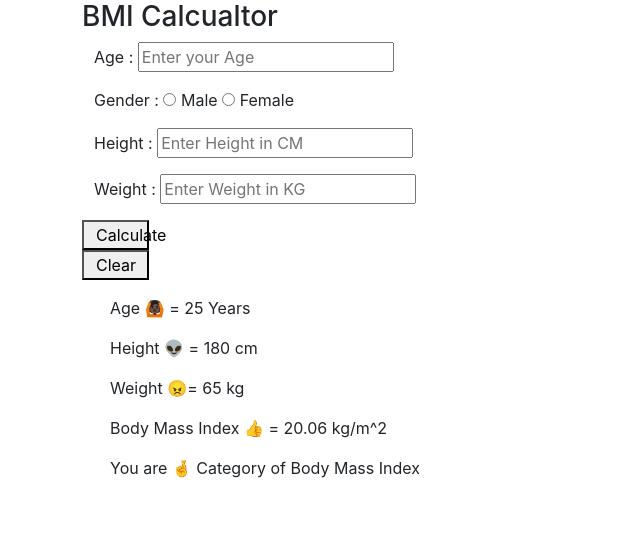
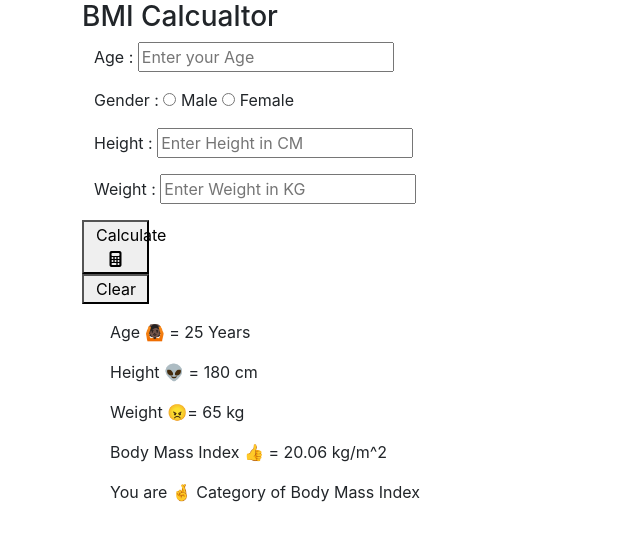
Before and after one commit to sagarpuniyani/calculatorapp, a React (Create React App) app: page / in a window 1280 px wide. Shown: the top 540 px of the page, without its empty margins (0-640 px from the left). Built offline with nearby package versions, Linux system fonts and the light colour scheme.

Commit message:
Icons Are Inserted

```diff
--- a/public/index.html
+++ b/public/index.html
@@ -22,7 +22,7 @@
     <noscript>You need to enable JavaScript to run this app.</noscript>
     <div id="root"></div>
 
-
+    <script src="https://kit.fontawesome.com/a685c906dc.js" crossorigin="anonymous"></script>
 
   </body>
 </html>
--- a/src/components/Button.jsx
+++ b/src/components/Button.jsx
@@ -11,7 +11,7 @@ const Button = (props) => {
     }
 
     return (<>
-    <button onClick={clicked} > {props.value} </button>
+    <button onClick={clicked} > {props.value} {props.icon} </button>
     </>)
 }
 
--- a/src/pages/BmiPage.jsx
+++ b/src/pages/BmiPage.jsx
@@ -92,17 +92,20 @@ const BmiPage = () => {
             setMessage(Message => "Obesity class III ");
         }
     }
+    const Icons = <i class="fa-solid fa-calculator"></i>;
 return (
     <div className='container row '>
+
             <p>Age :  <TextFeild fn={HandleAge} place ="Enter your Age" /> </p>
             <p>Gender : <RadioButton /> Male <RadioButton /> Female </p>
             <p>Height : <TextFeild fn={HandleHeight}  place ="Enter Height in CM " /> </p>
             <p>Weight : <TextFeild fn={HandleWeight} place ="Enter Weight in KG " /> </p>
             <div className='output row col-1' >
-                <Button Func={DeliveyMessage} fn={BmiCalculate}  value="Calculate " />
+                <Button Func={DeliveyMessage} fn={BmiCalculate}  value="Calculate " icon= {Icons}  />
                 <Button value = "Clear" />
             </div>
             <Output heightIs= {height} WeightIs = {weight}  AgeIs = {Age}  Bmi = {BmiValue} MessageIs={Message} />
+
     </div>
 )
 }
```
